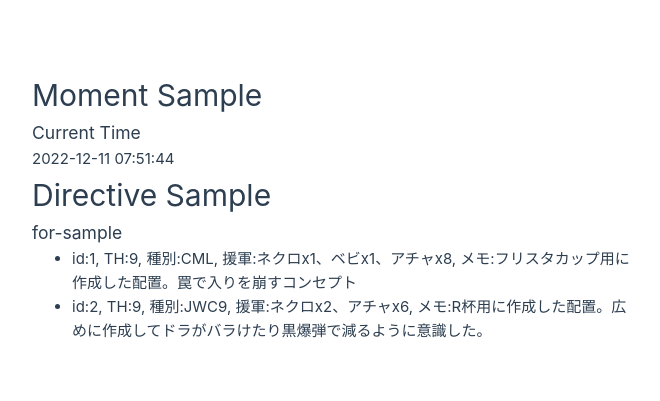
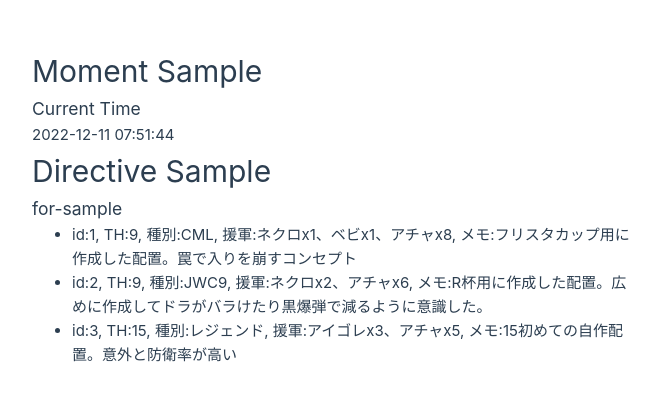
Before and after one commit to trajanme/vue3-sample, a Vue app: page / in a window 1280 px wide. Shown: the part 193-594 px from the top of the page, without its empty margins (0-660 px from the left). Built offline with nearby package versions, Linux system fonts and the light colour scheme.

Commit message:
added computed property

```diff
--- a/src/components/DirectiveSample.vue
+++ b/src/components/DirectiveSample.vue
@@ -29,8 +29,26 @@ export default {
           baseLink: "",
           createdAt: "2022-12-11(Sun) 23:00",
           updatedAt: "2022-12-11(Sun) 23:00"
-        }
+        },
+        {
+          id: 3,
+          th: 15,
+          genre: "レジェンド",
+          cc: "アイゴレx3、アチャx5",
+          memo: "15初めての自作配置。意外と防衛率が高い",
+          usedCount: 10,
+          defensedCount: 7,
+          imgUrl: "",
+          baseLink: "",
+          createdAt: "2022-12-11(Sun) 23:00",
+          updatedAt: "2022-12-11(Sun) 23:00"
+        },
       ]
+    }
+  },
+  computed: {
+    basedFilteringTH9 () {
+      return this.bases.filter(b => b.th == 9);
     }
   }
 }
```
